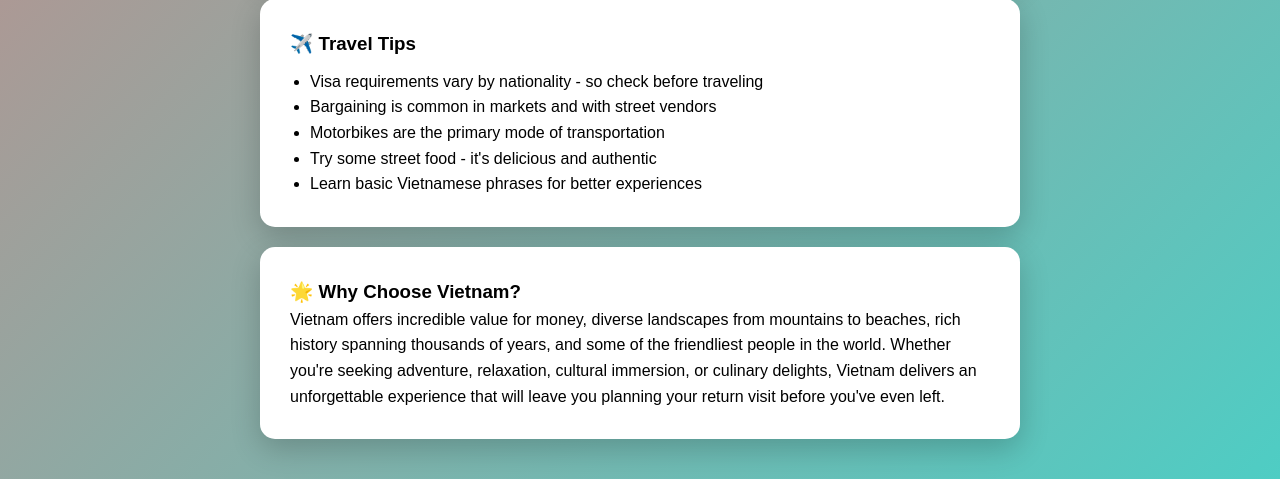
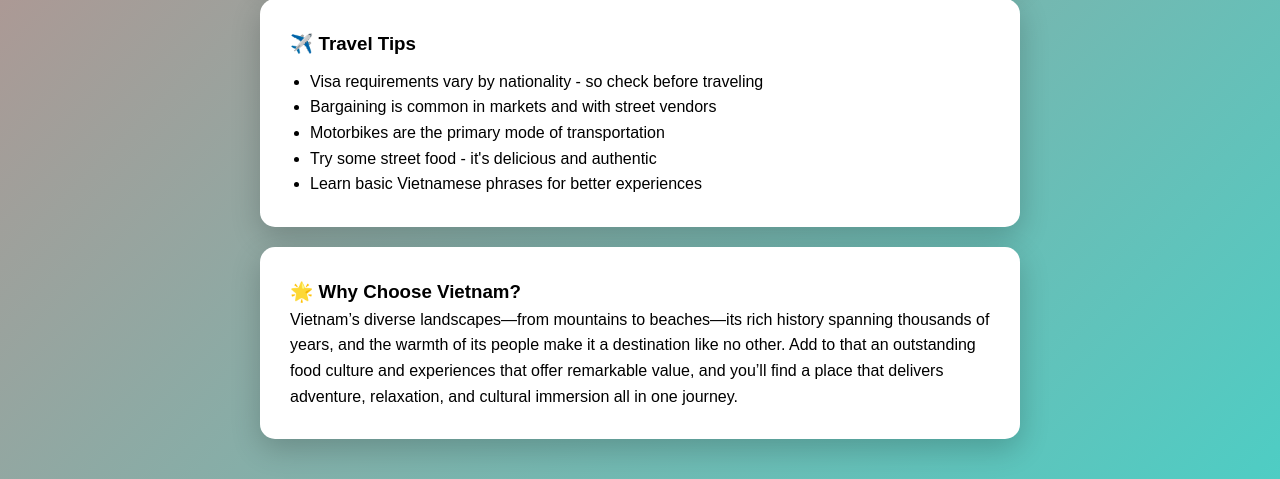
Before and after one commit to jspro1/Hello-Vietnam, a PHP site: page /about.php in a window 1280 px wide. Shown: the part 1566-2045 px from the top of the page. Run offline with PHP 8.4, Linux system fonts and the light colour scheme.

Commit message:
updates to copy

```diff
--- a/about.php
+++ b/about.php
@@ -75,11 +75,11 @@ include 'header.php';
 
         <div class="card">
             <h3>🌟 Why Choose Vietnam?</h3>
-            <p>Vietnam offers incredible value for money, diverse landscapes from mountains to beaches,
-               rich history spanning thousands of years, and some of the friendliest people in the world.
-               Whether you're seeking adventure, relaxation, cultural immersion, or culinary delights,
-               Vietnam delivers an unforgettable experience that will leave you planning your return visit
-               before you've even left.</p>
+            <p>Vietnam’s diverse landscapes—from mountains to beaches—its rich history spanning thousands of years,
+               and the warmth of its people make it a destination like no other. Add to that an outstanding
+               food culture and experiences that offer remarkable value, and you’ll find a place that delivers
+               adventure, relaxation, and cultural immersion all in one journey.
+            </p>
         </div>
 
 <?php include 'footer.php'; ?>
```
